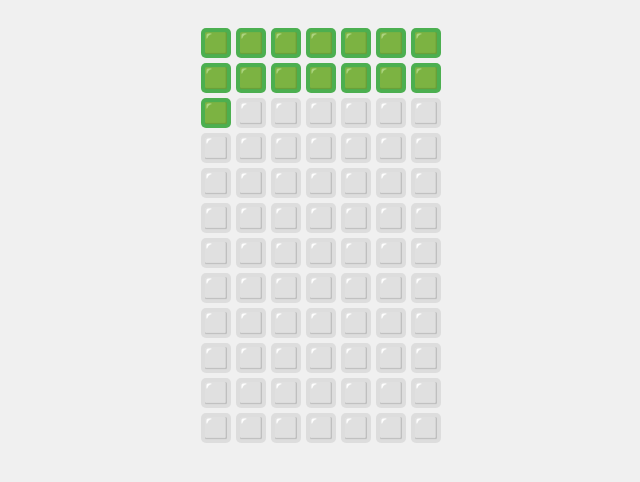
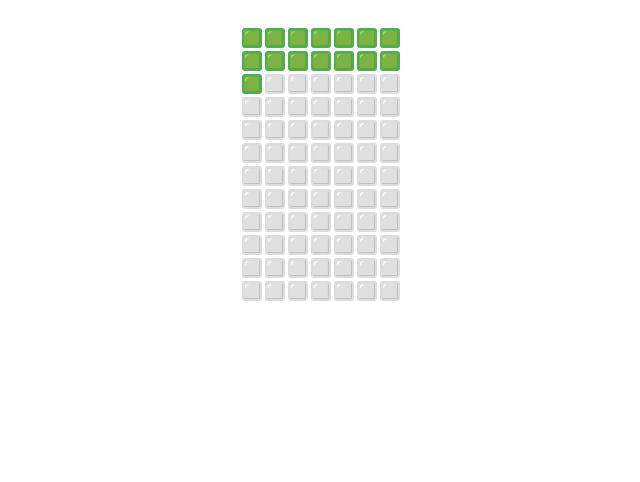
Before and after one commit to JustusHamann/Verbleibende-Tage, a plain HTML site: page index.html in a window 1280 px wide. Shown: the whole page, without its empty margins (319-959 px from the left). Drawn offline with Linux system fonts and the light colour scheme.

Commit message:
Update index.html

```diff
--- a/index.html
+++ b/index.html
@@ -7,7 +7,7 @@
     body {
       font-family: sans-serif;
       padding: 20px;
-      background: #f0f0f0;
+      background: #ffffff; /* Weißer Hintergrund */
     }
 
     h1 {
@@ -17,19 +17,19 @@
 
     .grid {
       display: grid;
-      grid-template-columns: repeat(7, 30px);
-      gap: 5px;
+      grid-template-columns: repeat(7, 20px); /* 7 Tage pro Zeile */
+      gap: 3px;
       justify-content: center;
     }
 
     .day {
-      width: 30px;
-      height: 30px;
+      width: 20px;
+      height: 20px;
       display: flex;
       align-items: center;
       justify-content: center;
-      font-size: 20px;
-      border-radius: 5px;
+      font-size: 14px;
+      border-radius: 3px;
       background-color: #ddd;
     }
 
@@ -55,7 +55,7 @@
     for (let i = 0; i < totalDays; i++) {
       const currentDay = new Date(start);
       currentDay.setDate(start.getDate() + i);
-      currentDay.setHours(0, 0, 0, 0); // Uhrzeit auf 0 setzen
+      currentDay.setHours(0, 0, 0, 0);
 
       const box = document.createElement("div");
       box.classList.add("day");
```
